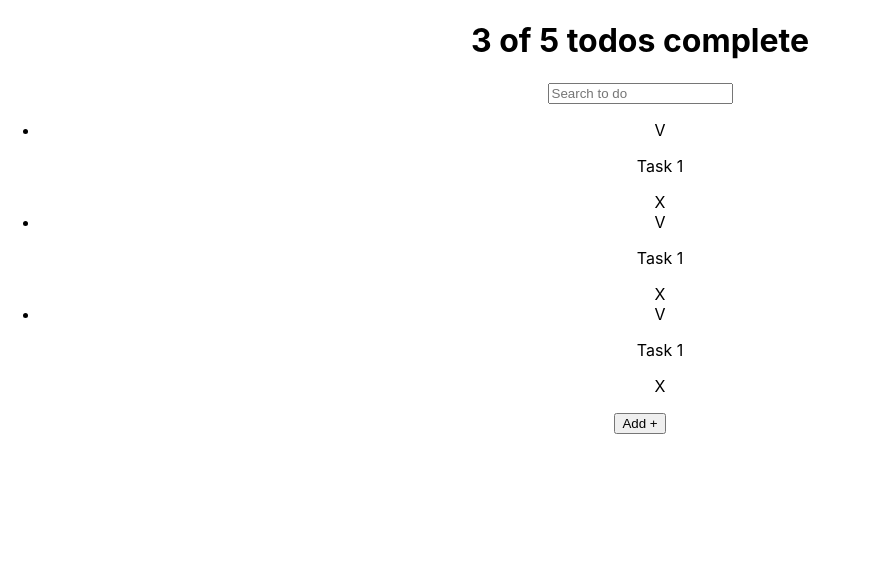
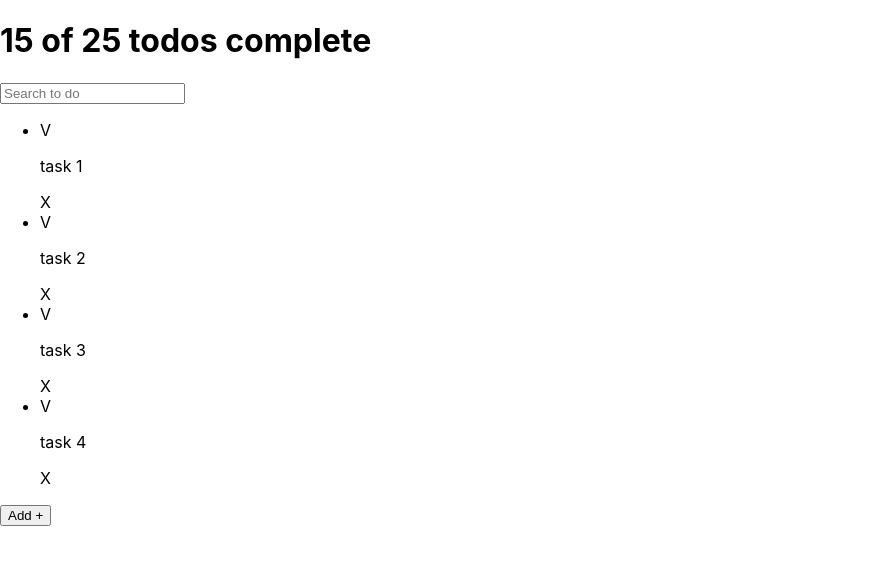
Before and after one commit to randallchacon/todo_machine, a React (Create React App) app: page / in a window 1280 px wide. Shown: the top 564 px of the page, without its empty margins (0-871 px from the left). Built offline with nearby package versions, Linux system fonts and the light colour scheme.

Commit message:
Using component props and attributes

```diff
--- a/src/App.js
+++ b/src/App.js
@@ -4,22 +4,32 @@ import { TodoList } from './TodoList';
 import { TodoItem } from './TodoItem'; //ctrl + space to import VSCode
 import './App.css';
 import { CreateTodoButton } from './CreateTodoButton';
+import React from 'react';
+
+const defaultTodos = [
+{text:'task 1', completed: true},
+{text:'task 2', completed: false},
+{text:'task 3', completed: false},
+{text:'task 4', completed: true},
+]
+
 
 function App() {
   return (
-    <div className="App">
+    <React.Fragment>
 
-      <TodoCounter/>
+      <TodoCounter completed={15} total={25}/>
       <TodoSearch />
 
       <TodoList>
-        <TodoItem/>
-        <TodoItem/>
-        <TodoItem/>
+        {defaultTodos.map(todo =>(
+          <TodoItem key={todo.text} text={todo.text}/>
+        ))}
       </TodoList>
 
       <CreateTodoButton/>
-    </div>
+
+    </React.Fragment>
   );
 }
 
--- a/src/TodoCounter.js
+++ b/src/TodoCounter.js
@@ -1,7 +1,7 @@
-function TodoCounter(){
+function TodoCounter({completed, total}){
     return(
         <h1>
-            3 of 5 todos complete
+            {completed} of {total} todos complete
         </h1>
     )
 }
--- a/src/TodoItem.js
+++ b/src/TodoItem.js
@@ -1,8 +1,8 @@
-function TodoItem(){
+function TodoItem(props){
     return(
       <li>
         <span>V</span>
-        <p>Task 1</p>
+        <p>{props.text}</p>
         <span>X</span>
       </li>
     );
```
